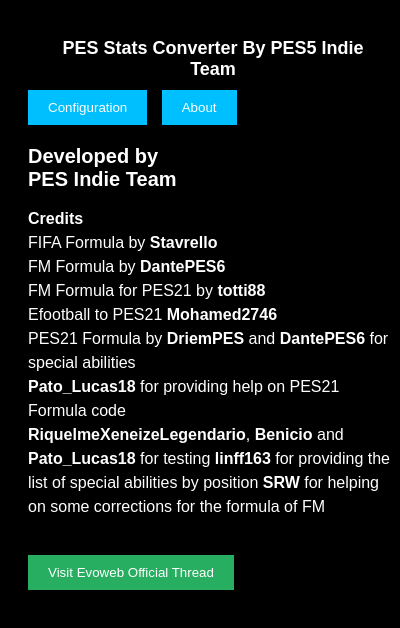
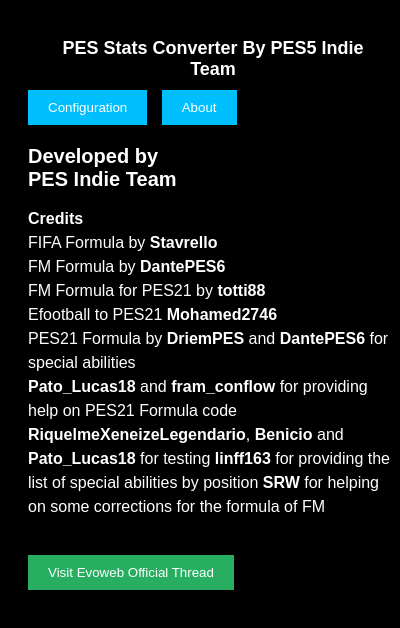
Before and after one commit to moth1995/pes_stats_converter_copy_addon, a browser extension: page popup.html in a window 400 px wide. Both pictures are taken after a click on the button "About". Drawn offline with Linux system fonts and the light colour scheme.

Commit message:
adding fram_conflow to the credits, my bad!

```diff
--- a/popup.html
+++ b/popup.html
@@ -32,7 +32,7 @@
       FM Formula for PES21 by <b>totti88</b><br>
       Efootball to PES21 <b>Mohamed2746</b><br>
       PES21 Formula by <b>DriemPES</b> and <b>DantePES6</b> for special abilities<br>
-      <b>Pato_Lucas18</b> for providing help on PES21 Formula code<br>
+      <b>Pato_Lucas18</b> and <b>fram_conflow</b> for providing help on PES21 Formula code<br>
       <b>RiquelmeXeneizeLegendario</b>, <b>Benicio</b> and <b>Pato_Lucas18</b> for testing
       <b>linff163</b> for providing the list of special abilities by position
       <b>SRW</b> for helping on some corrections for the formula of FM
```
